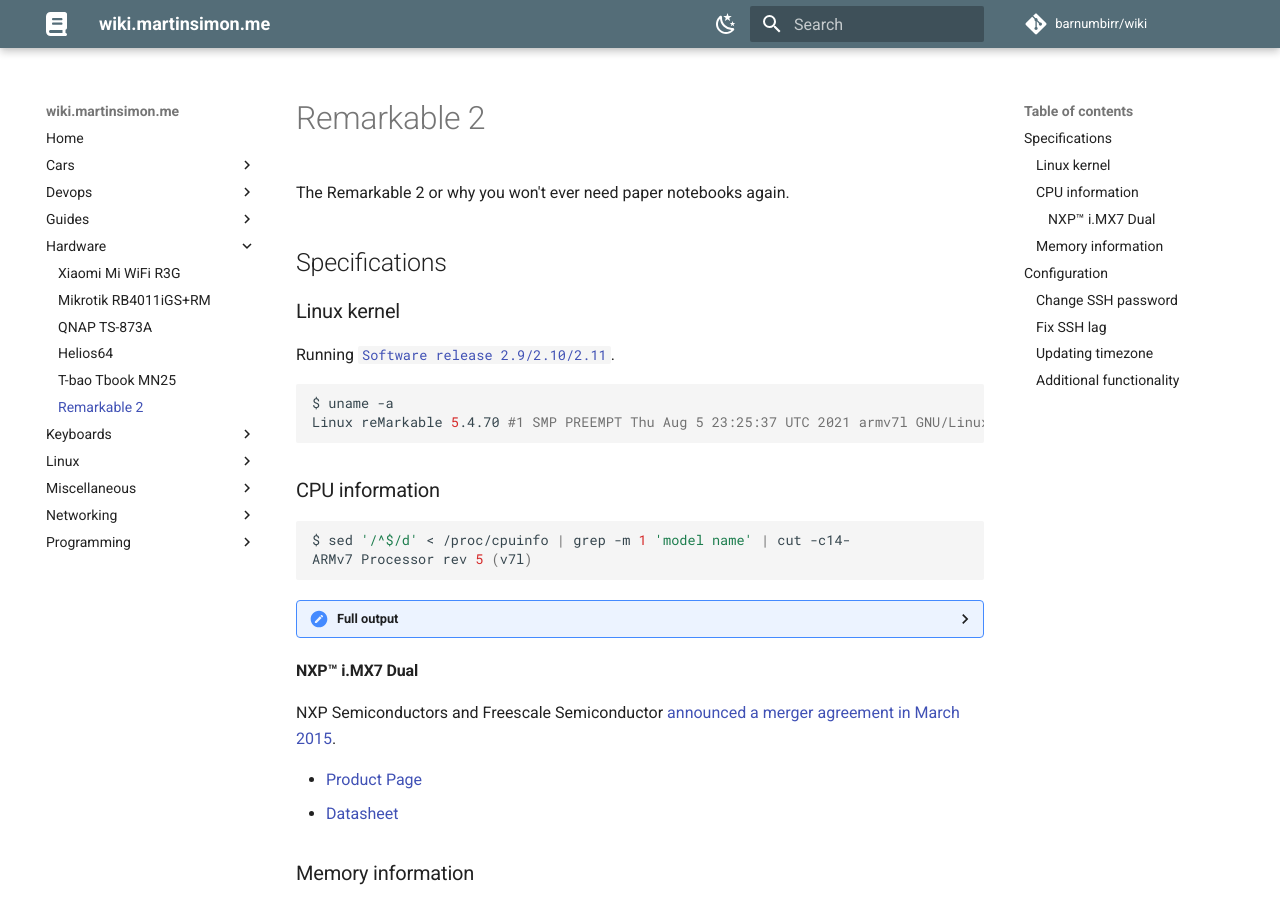
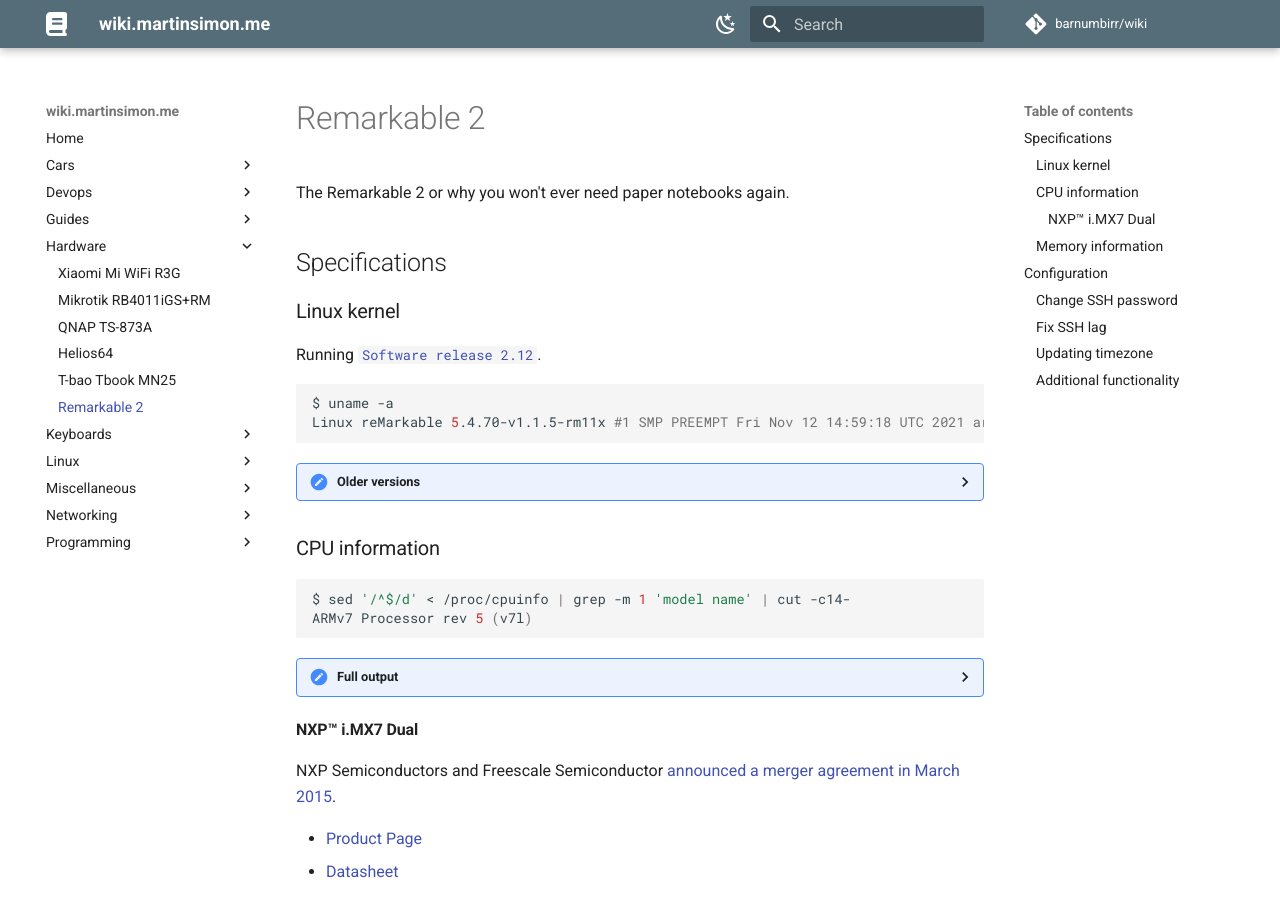
Before and after one commit to barnumbirr/wiki, an MkDocs documentation site: the page built from docs/hardware/remarkable2.md, in a window 1280 px wide and 900 px high. Built offline with MkDocs 1.6.1 and Material for MkDocs 9.7.7, drawn with Linux system fonts in a browser that asks for light colours; comment, search, counter and statistics services are not loaded.

Commit message:
update Remarkable 2 kernel version

````diff
--- a/docs/hardware/remarkable2.md
+++ b/docs/hardware/remarkable2.md
@@ -10,12 +10,21 @@
 
 ### Linux kernel
 
-Running [`Software release 2.9/2.10/2.11`](https://support.remarkable.com/hc/en-us/sections/115001534689-Software-releases).
+Running [`Software release 2.12`](https://support.remarkable.com/hc/en-us/sections/115001534689-Software-releases).
 
 ```bash
 $ uname -a
-Linux reMarkable 5.4.70 #1 SMP PREEMPT Thu Aug 5 23:25:37 UTC 2021 armv7l GNU/Linux
+Linux reMarkable 5.4.70-v1.1.5-rm11x #1 SMP PREEMPT Fri Nov 12 14:59:18 UTC 2021 armv7l GNU/Linux
 ```
+
+??? "Older versions"
+
+    Running [`Software release 2.9/2.10/2.11`](https://support.remarkable.com/hc/en-us/sections/115001534689-Software-releases).
+
+    ```bash
+    $ uname -a
+    Linux reMarkable 5.4.70 #1 SMP PREEMPT Thu Aug 5 23:25:37 UTC 2021 armv7l GNU/Linux
+    ```
 
 ### CPU information
 
````
